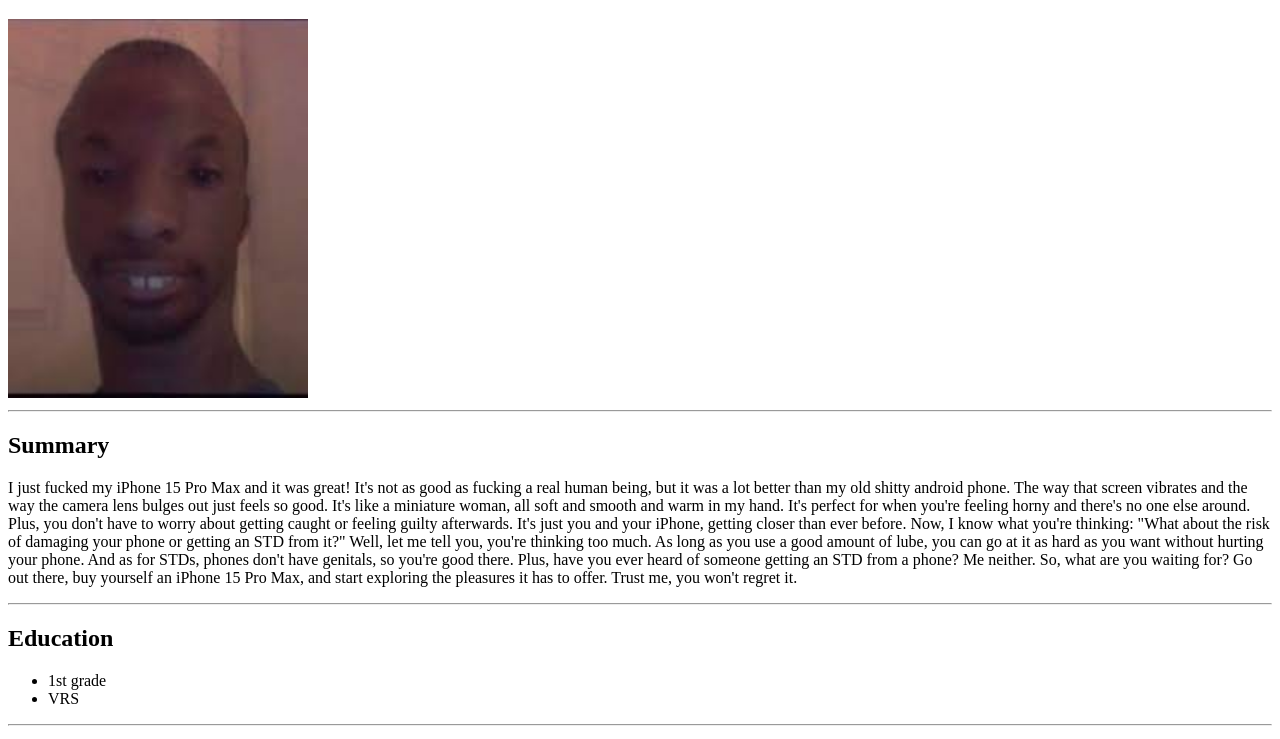
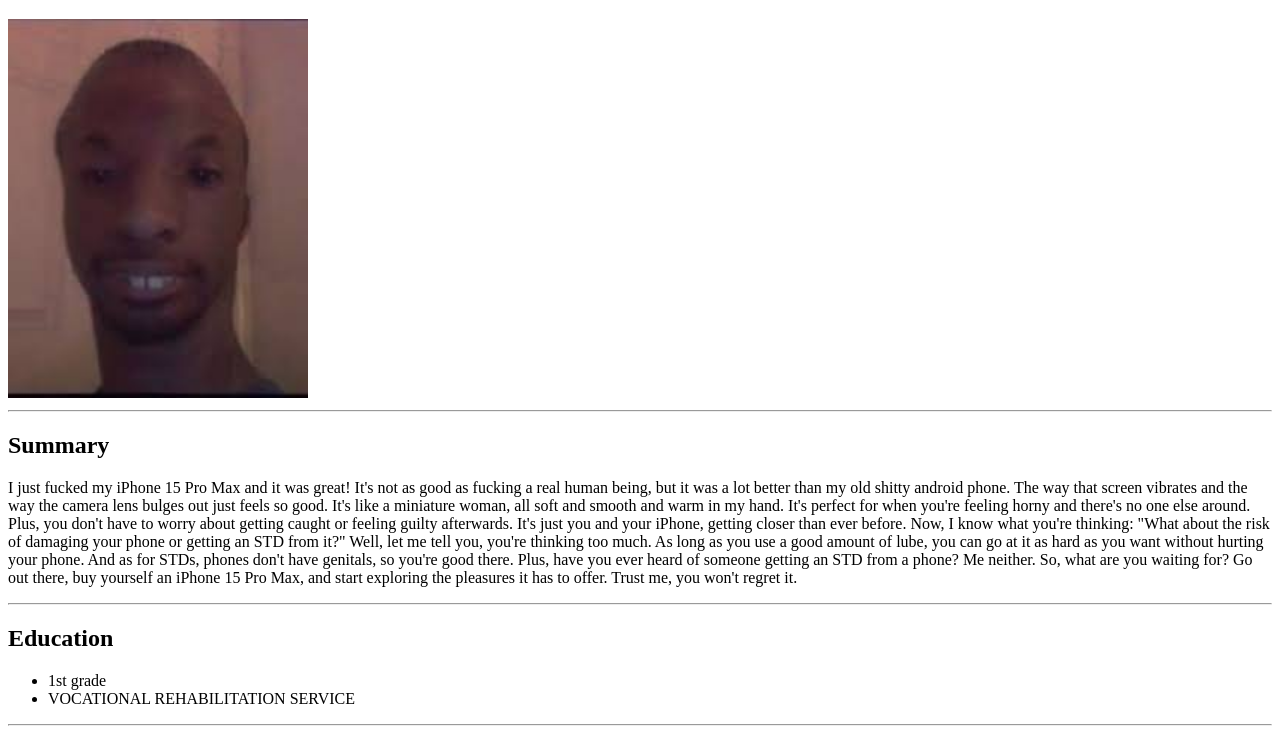
Before and after one commit to VHXDBGHVRBGHS/Resume, a plain HTML site: page index.html in a window 1280 px wide. Shown: the part 61-800 px from the top of the page. Drawn offline with Linux system fonts and the light colour scheme.

Commit message:
Update index.html

```diff
--- a/index.html
+++ b/index.html
@@ -18,7 +18,7 @@
         <h2>Education</h2>
         <ul>
             <li>1st grade</li>
-            <li>VRS</li>
+            <li>VOCATIONAL REHABILITATION SERVICE</li>
         </ul>
         <hr/>
         <h2>Work Experience</h2>
```
